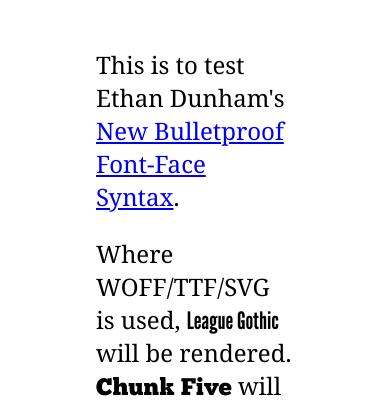
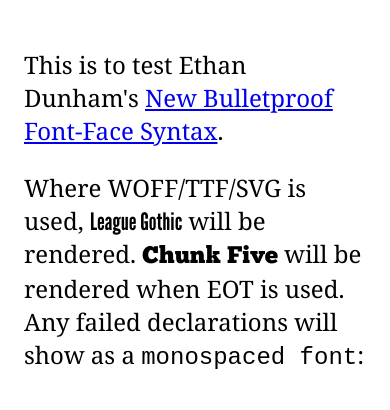
Before and after one commit to mattwiebe/IE9-WOFF-Test, a plain HTML site: page bulletproofest.html in a window 390 px wide. Shown: the top 410 px of the page. Drawn offline with Linux system fonts and the light colour scheme.

Commit message:
media query for small screens

```diff
--- a/bulletproofest.html
+++ b/bulletproofest.html
@@ -44,6 +44,9 @@
 	.explain {
 		font-size:50%;
 	}
+	@media screen and (max-width:640px) {
+		body { margin:1em .5em; }
+	}
 
 </style>
 </head>
```
